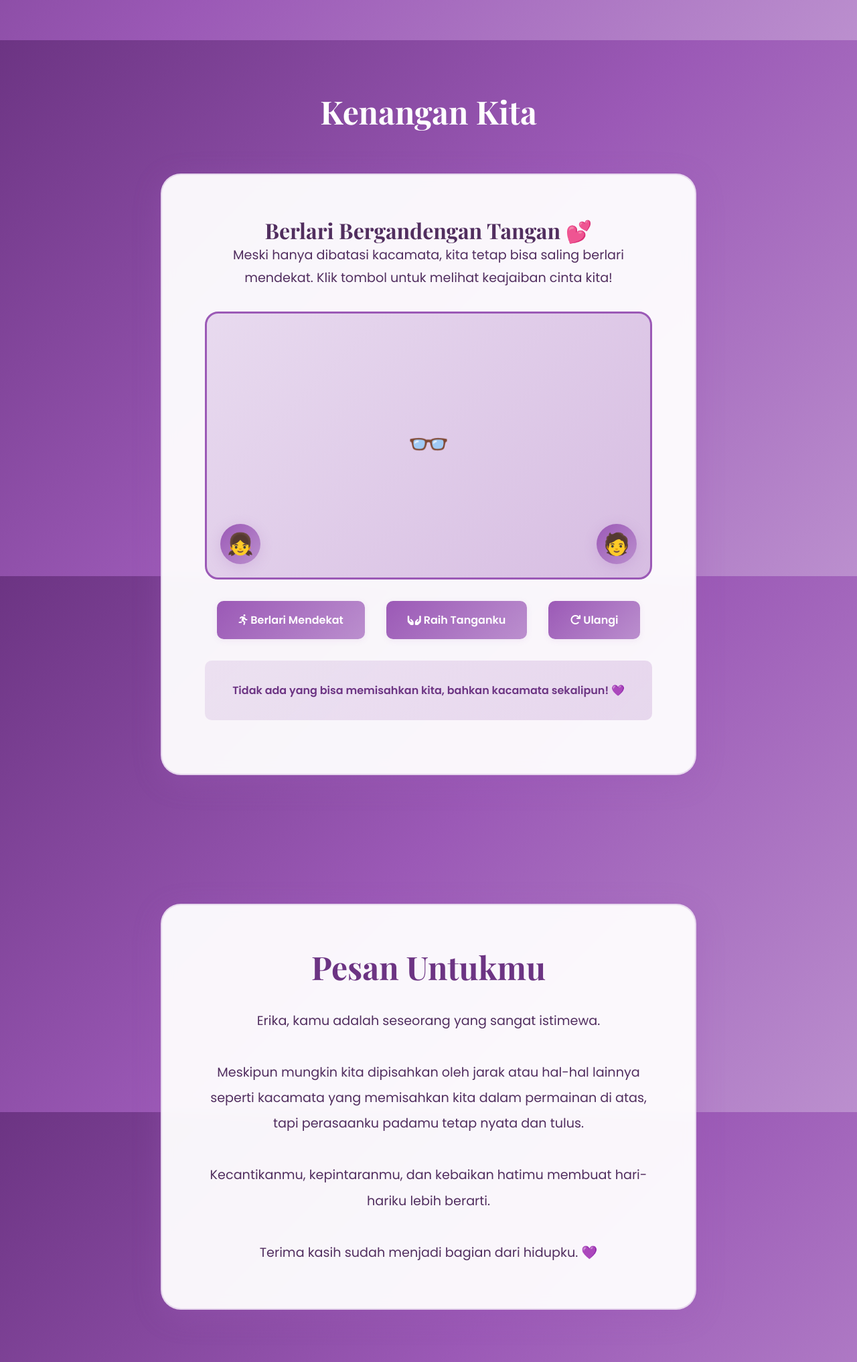
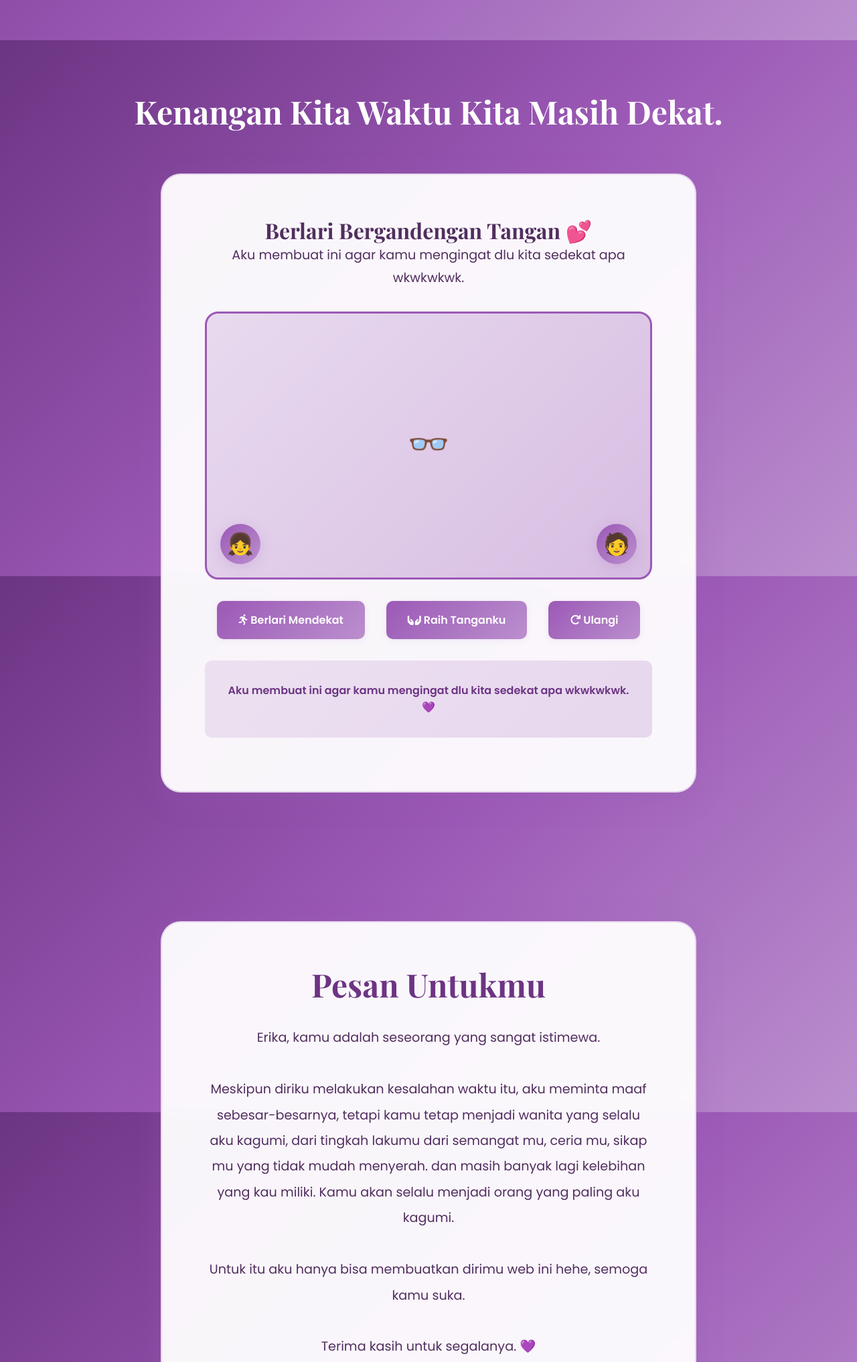
Before and after one commit to papabeznu-crypto/for-erika-manis, a plain HTML site: page index.html in a window 1280 px wide. Shown: the part 1540-3573 px from the top of the page at 67% size. Drawn offline with nearby package versions, Linux system fonts and the light colour scheme.

Commit message:
Update index.html

```diff
--- a/index.html
+++ b/index.html
@@ -66,7 +66,7 @@
                     </div>
                     <h3>Baik Hati</h3>
                     <p>Kebaikan hatimu yang tulus adalah hadiah terindah. Caramu memperlakukan orang lain dengan penuh
-                        kasih sayang membuatku jatuh cinta.</p>
+                        ramah dan tulus membuatku kagum.</p>
                 </div>
             </div>
         </div>
@@ -75,12 +75,11 @@
     <!-- Quiz Section -->
     <section id="quiz">
         <div class="container">
-            <h2 class="section-title">Kenangan Kita</h2>
+            <h2 class="section-title">Kenangan Kita Waktu Kita Masih Dekat.</h2>
             <div class="quiz-container">
                 <div class="quiz-game">
                     <h3>Berlari Bergandengan Tangan 💕</h3>
-                    <p class="mb-3">Meski hanya dibatasi kacamata, kita tetap bisa saling berlari mendekat. Klik tombol
-                        untuk melihat keajaiban cinta kita!</p>
+                    <p class="mb-3">Aku membuat ini agar kamu mengingat dlu kita sedekat apa wkwkwkwk.</p>
 
                     <div class="game-canvas">
                         <div class="player" id="player1">👧</div>
@@ -102,7 +101,7 @@
                     </div>
 
                     <div class="game-status" id="gameStatus">
-                        Tidak ada yang bisa memisahkan kita, bahkan kacamata sekalipun! 💜
+                        Aku membuat ini agar kamu mengingat dlu kita sedekat apa wkwkwkwk. 💜
                     </div>
                     <div class="game-message" id="gameMessage"></div>
                 </div>
@@ -119,13 +118,16 @@
                     <p style="font-size: 1.2rem; line-height: 2; color: var(--deep-purple);">
                         Erika, kamu adalah seseorang yang sangat istimewa.
                         <br><br>
-                        Meskipun mungkin kita dipisahkan oleh jarak atau hal-hal lainnya seperti kacamata yang
-                        memisahkan kita dalam permainan di atas,
-                        tapi perasaanku padamu tetap nyata dan tulus.
+                        Meskipun diriku melakukan kesalahan waktu itu, aku meminta maaf sebesar-besarnya, tetapi kamu
+                        tetap menjadi
+                        wanita yang selalu aku kagumi, dari tingkah lakumu dari semangat mu, ceria mu, sikap mu yang
+                        tidak mudah menyerah.
+                        dan masih banyak lagi kelebihan yang kau miliki. Kamu akan selalu menjadi orang yang paling aku
+                        kagumi.
                         <br><br>
-                        Kecantikanmu, kepintaranmu, dan kebaikan hatimu membuat hari-hariku lebih berarti.
+                        Untuk itu aku hanya bisa membuatkan dirimu web ini hehe, semoga kamu suka.
                         <br><br>
-                        Terima kasih sudah menjadi bagian dari hidupku. 💜
+                        Terima kasih untuk segalanya. 💜
                     </p>
                 </div>
             </div>
@@ -135,7 +137,7 @@
     <!-- Footer -->
     <footer>
         <p>Dibuat<span class="footer-heart">untuk Erika</span></p>
-        <p>© 2025 - Kenangan Kita</p>
+        <p>©2025</p>
     </footer>
 
     <!-- Music Player -->
```
